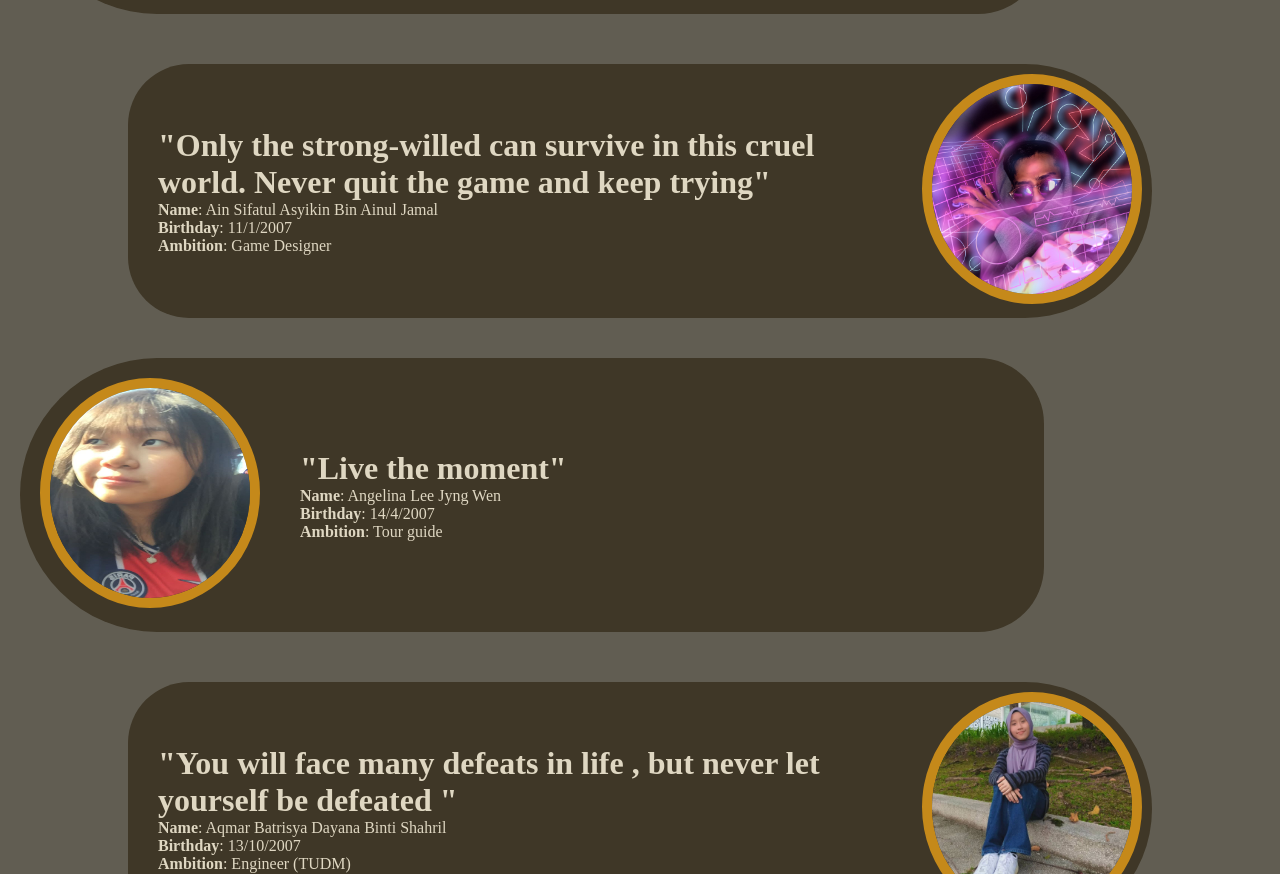
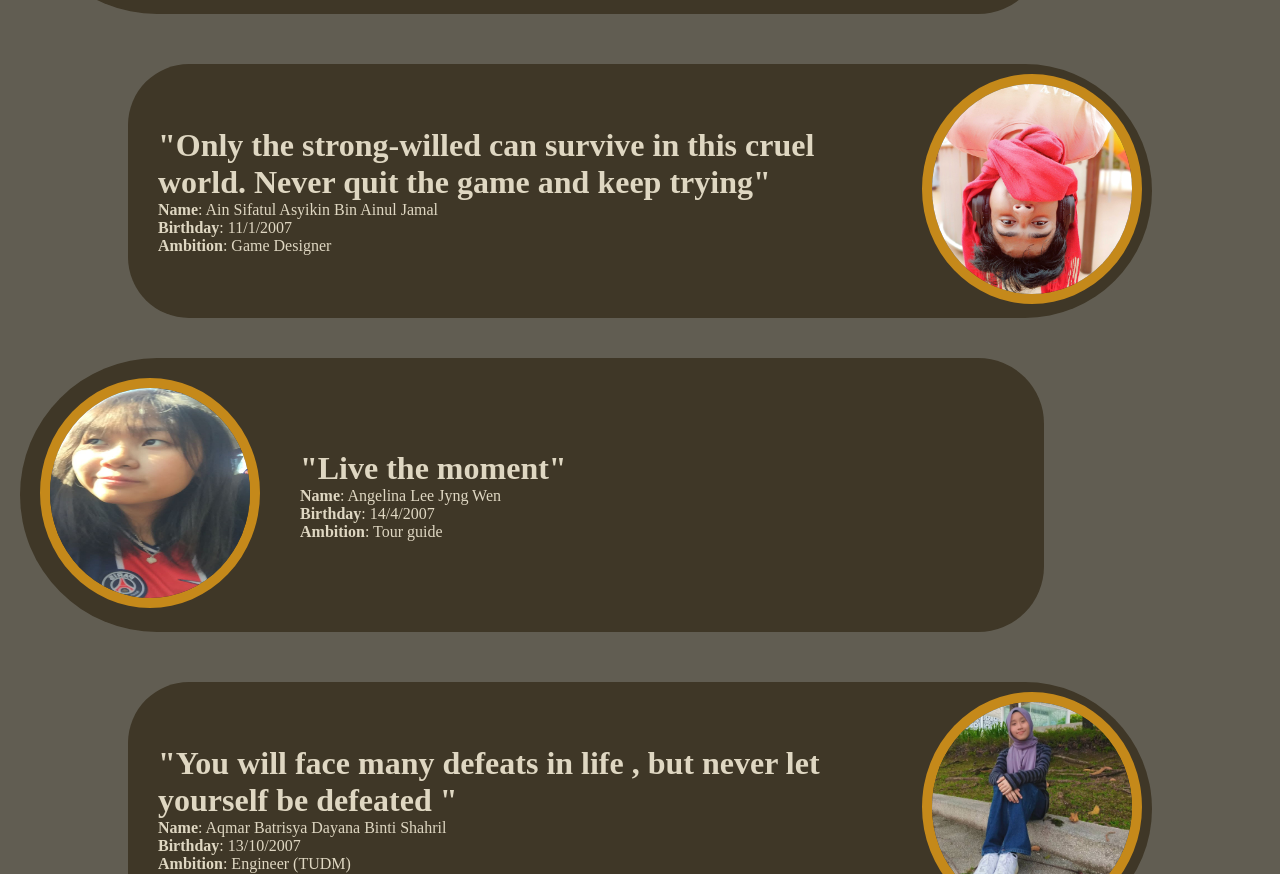
Before and after one commit to WanderingCarrot/animateweb, a plain HTML site: page about.html in a window 1280 px wide. Shown: the part 2004-2878 px from the top of the page. Drawn offline with nearby package versions, Linux system fonts and the light colour scheme.

Commit message:
Added 1 image Edited about.html

```diff
--- a/about.html
+++ b/about.html
@@ -70,7 +70,7 @@
             <div class="bg-prof" id="rprofile">
                 <div class="prof-cont">
                     <div class="img-container">
-                    <img class="prof-img" src="template/Asyikin.jpeg" ></div>
+                    <img class="prof-img" src="template/Asyikin2.jpeg" ></div>
                 <div class="prof-text">
                     <h1>"Only the strong-willed can survive in this cruel world. Never quit the game and keep trying"</h1>
                         <p class="pt pt1"><b>Name</b>: Ain Sifatul Asyikin Bin Ainul Jamal</p>
```
Also changed, not shown: template/Asyikin2.jpeg (added).
